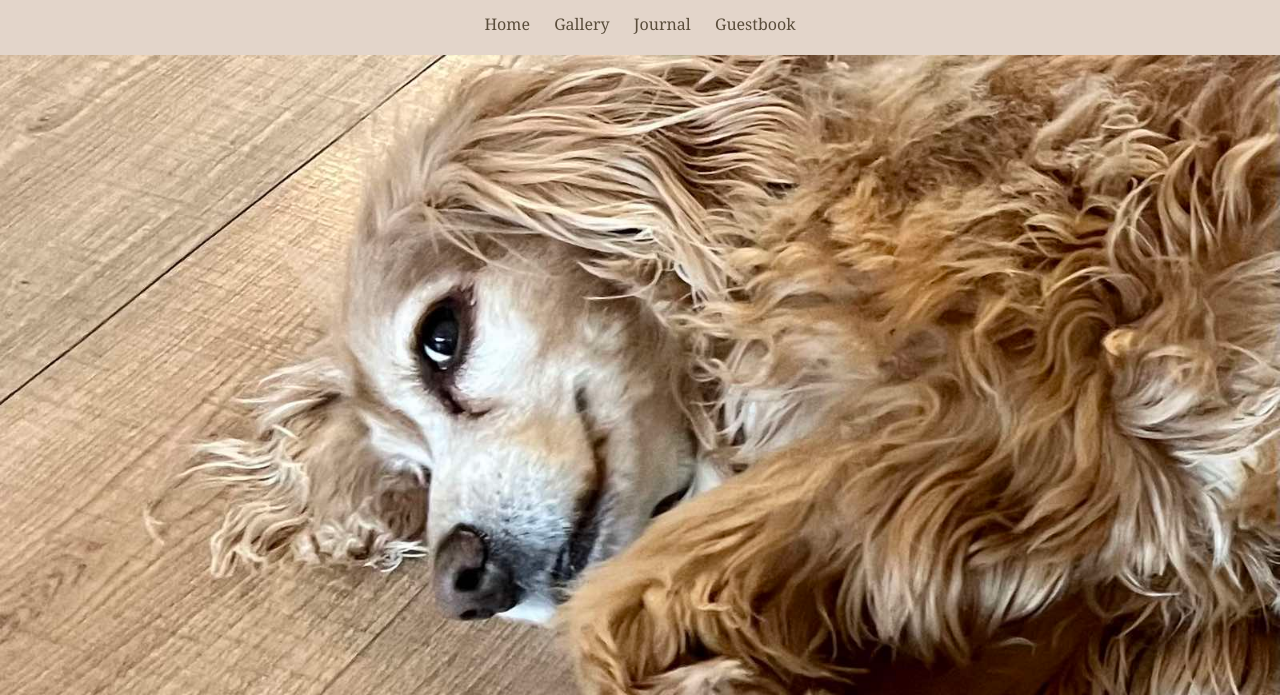
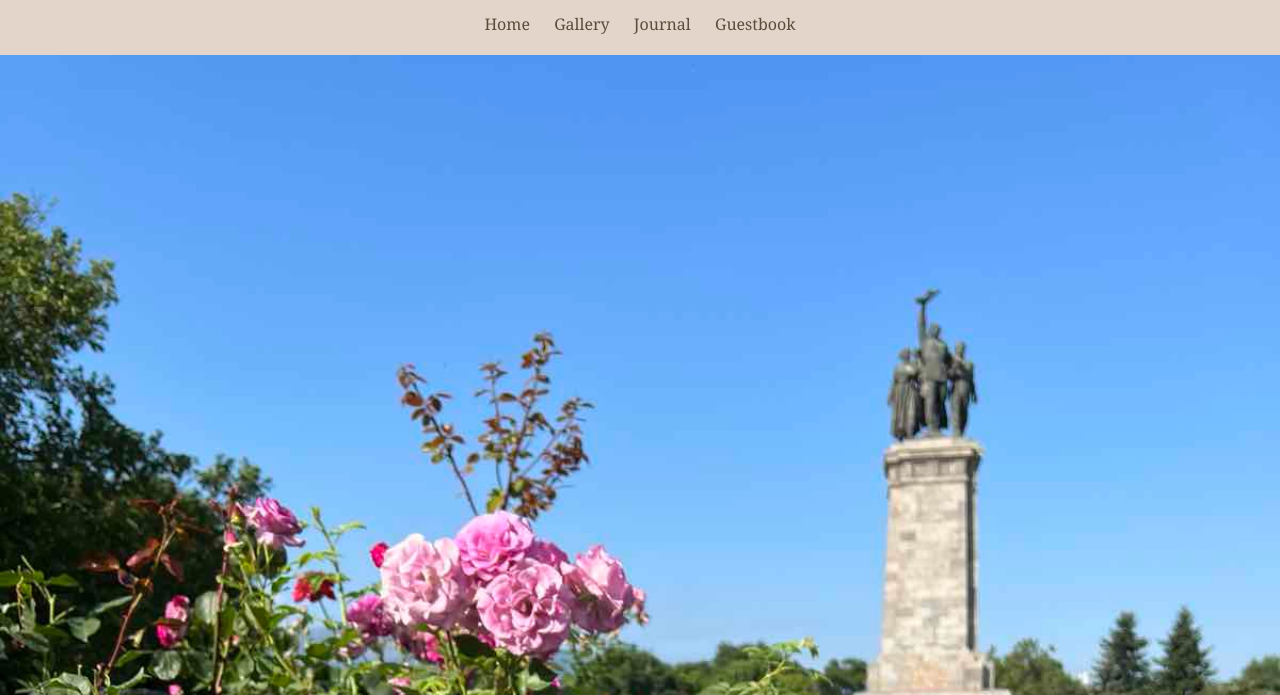
Before and after one commit to StanRachev/jessie, a plain HTML site: page index.html in a window 1280 px wide. Shown: the part 105-800 px from the top of the page. Drawn offline with Linux system fonts and the light colour scheme.

Commit message:
Update index.html

```diff
--- a/index.html
+++ b/index.html
@@ -19,7 +19,7 @@
   </header>
 
   <section class="hero">
-    <img src="images/photo4.jpg" alt="Jessie by the lake" />
+    <img src="images/photo5.jpg" alt="Jessie by the lake" />
   </section>
 
   <main class="content">
```
